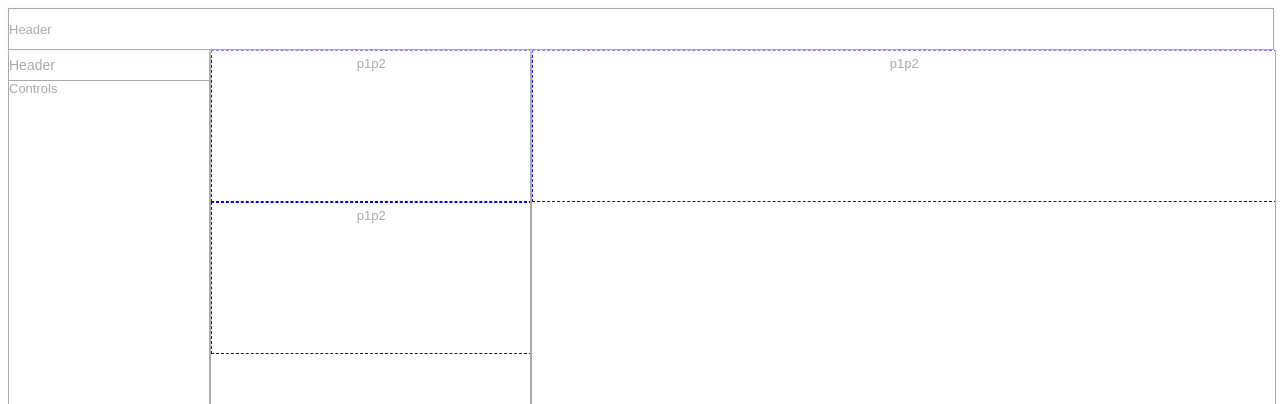
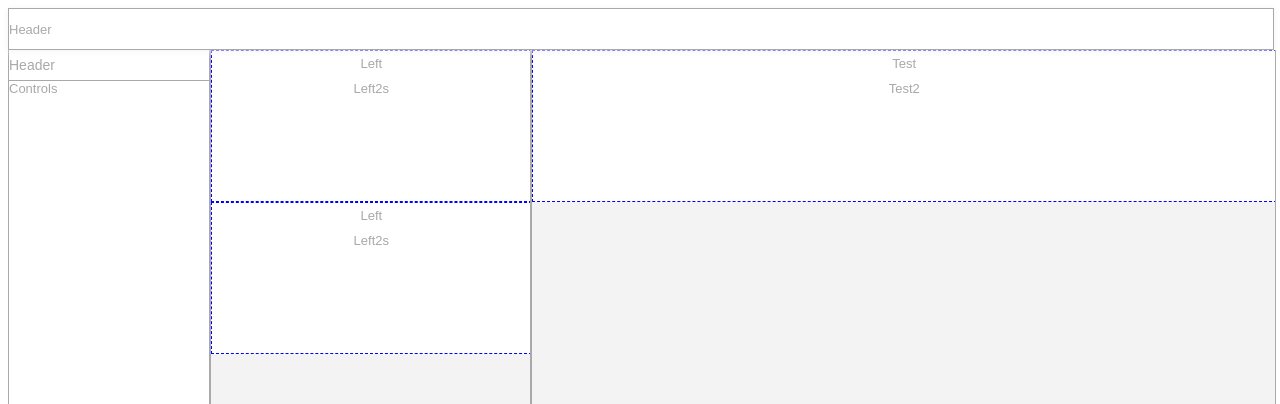
Before and after one commit to FStriewski/Cv-builder, a React (Create React App) app: page / in a window 1280 px wide. Shown: the top 404 px of the page. Built offline with nearby package versions, Linux system fonts and the light colour scheme.

Commit message:
Paragraph, Styles

```diff
--- a/src/components/mainstage/Element.tsx
+++ b/src/components/mainstage/Element.tsx
@@ -1,8 +1,14 @@
 import * as React from 'react';
 import { Element } from '../../styles/Element';
-import { DraggableHOC, DragState } from './DraggableHOC';
+import { DragState } from './DraggableHOC';
 
 import Draggable from 'react-draggable';
+
+const Paragraph = (props) => (
+  <div>
+    {props.content}
+  </div>
+);
 
 const DraggableWrapper = (props) => (
          <DragState>
@@ -14,19 +20,16 @@ const DraggableWrapper = (props) => (
                  onDrag={handleDrag}
                  {...dragHandlers}
                >
-                 {/* <Element className="box">
-                   <div>{content}</div>
-                 </Element> */}
                  {props.children}
                </Draggable>
            )}
          </DragState>
        );
 
-export const Node = ({ content }) => (
+export const Node = ({ paragraphs }) => (
          <DraggableWrapper>
            <Element className="box">
-             <div>{content.map(x => x.id)}</div>
+             {paragraphs.map(p => <Paragraph key={p.id} {...p}/>)}
            </Element>
          </DraggableWrapper>
        );
--- a/src/components/mainstage/MainStage.tsx
+++ b/src/components/mainstage/MainStage.tsx
@@ -3,24 +3,23 @@ import { MainStage as StyledMainStage } from '../../styles/MainStage';
 import { DraggableHOC, DragState } from './DraggableHOC';
 import { Node } from './Element';
 import { Col1, Col2 } from './Columns';
-import CV, { CVState } from '../../data/Cvdata';
+import CV from '../../data/Cvdata';
 import { Position } from 'src/types';
 
 const renderNodes = nodeCollection => {
   if (!nodeCollection) {
     return <div />;
   }
-
-  return nodeCollection.map(x => <Node key={x.id} content={x.paragraphs} />);
+  return nodeCollection.map(node => (
+    <Node key={node.id} paragraphs={node.paragraphs} />
+  ));
 };
 
 const sortNodes = (data, col) => {
   if (!data || !data.nodes) {
     return;
   }
-
   const nodeCollection = data.nodes.filter(node => node.col === col);
-  console.log(nodeCollection);
   return renderNodes(nodeCollection);
 };
 
--- a/src/styles/Column.tsx
+++ b/src/styles/Column.tsx
@@ -18,5 +18,6 @@ export const Column = styled<
 
          overflow: hidden;
          border: 1px solid ${SCHEMA_1.COLOR_2};
+         background-color: #f3f3f3;
          border-top: none;
        `;
--- a/src/styles/Element.ts
+++ b/src/styles/Element.ts
@@ -5,6 +5,7 @@ export const Element = styled.div`
   border: 1px dashed blue;
   width: 100%;
   height: 150px;
+  background-color: white;
 
   div{
     text-align: center;
--- a/src/styles/MainStage.ts
+++ b/src/styles/MainStage.ts
@@ -3,10 +3,7 @@ import styled from './styled-components';
 import { COMMON, SCHEMA_1, SCHEMA_2, SCHEMA_3 } from './variables';
 
 export const MainStage = styled.div`
-  height: calc(100vh - 70px);
-  display: flex;
-  flex-wrap: nowrap;
-  background-color: ${COMMON.COLOR_1};
-
-
-`;
+         height: calc(100vh - 70px);
+         display: flex;
+         flex-wrap: nowrap;
+       `;
```
